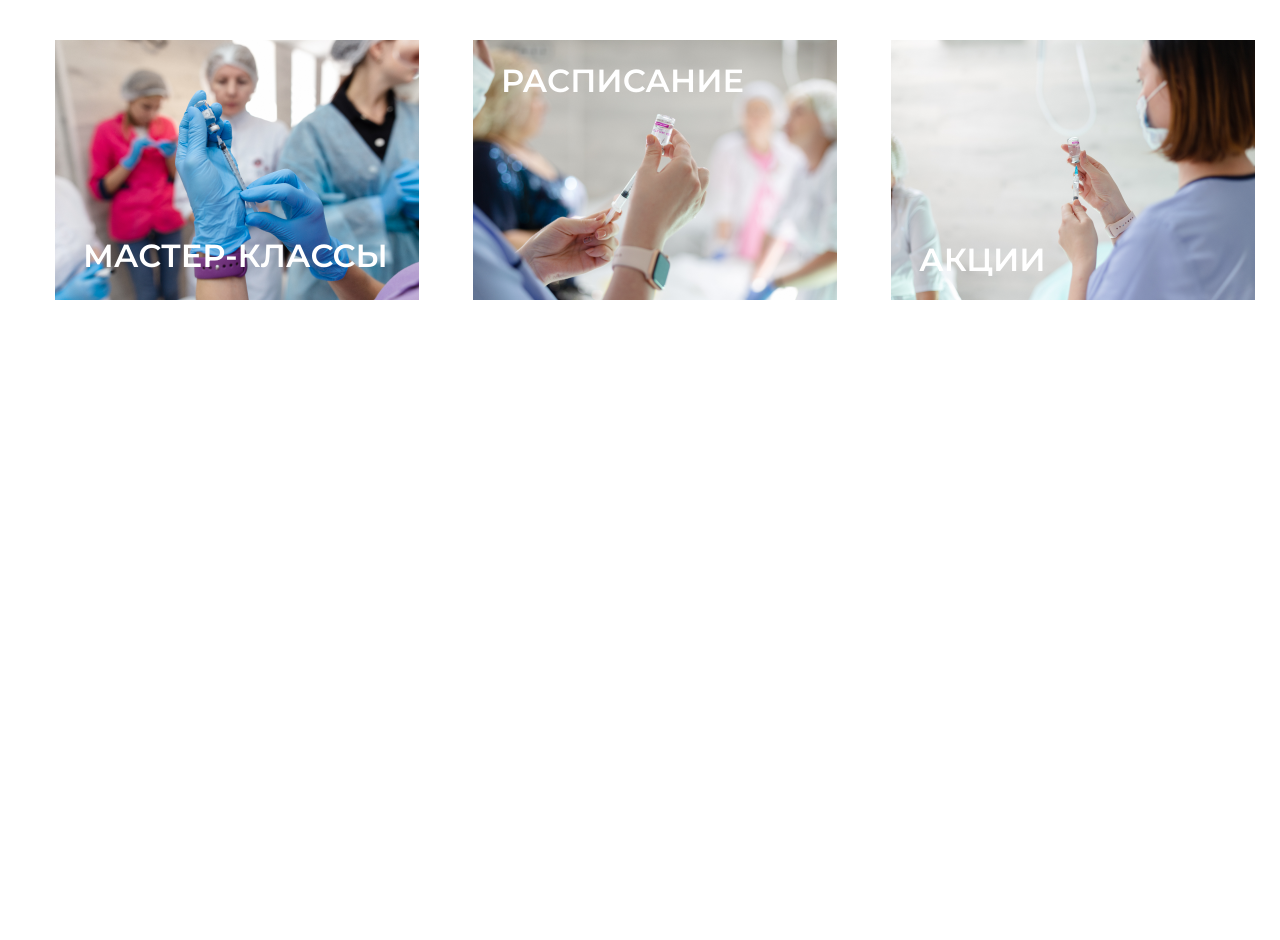
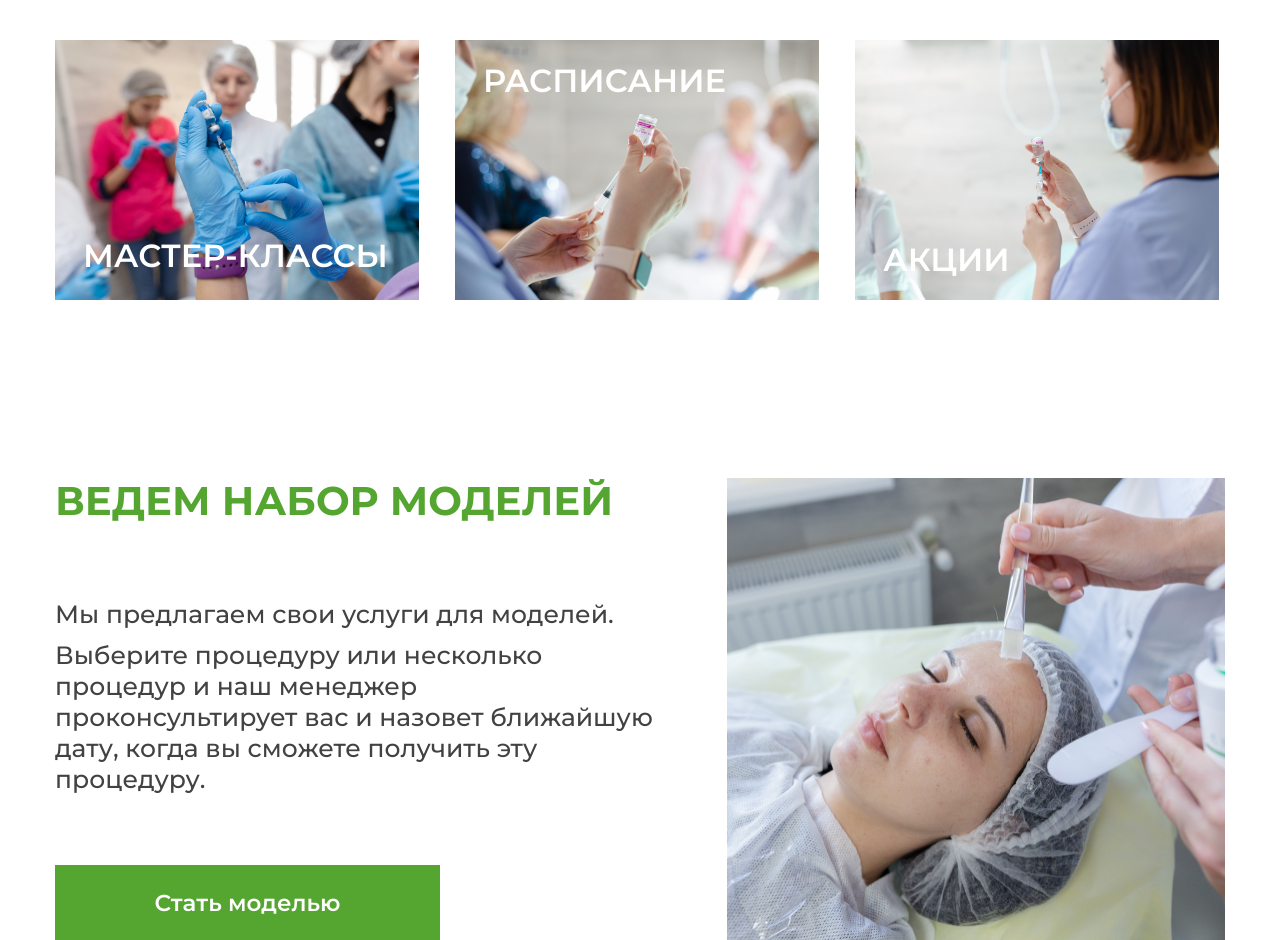
Before and after one commit to AlShchedrov/Valmari, a website built with Parcel: page src/index.html in a window 1280 px wide. Shown: the part 3391-4331 px from the top of the page. Before the commit the page ends 3691 px from the top, so only its background shows below. Built offline with nearby package versions, Linux system fonts and the light colour scheme; files whose address does not match are found by name.

Commit message:
finish section recruit

```diff
--- /dev/null
+++ b/src/assets/sass/recruit.scss
@@ -0,0 +1,45 @@
+.recruit__models {
+    display: flex;
+    justify-content: space-between;
+    width: 100%;
+    margin-top: 178px;
+}
+.recruit__description {
+    margin-right: 74px;
+    h2 {
+        font-family: Montserrat;
+        font-size: 40px;
+        font-weight: 700;
+        line-height: 46px;
+        color: #55A630;
+        margin-bottom: 75px;
+    }
+    p {
+        font-family: 'Montserrat';
+        font-weight: 500;
+        font-size: 25px;
+        line-height: 31px;
+        color: #424242;
+        padding: 10px 0 70px;
+    }
+    span {
+        font-family: 'Montserrat';
+        font-weight: 500;
+        font-size: 25px;
+        line-height: 31px;
+        color: #424242;
+    }
+    a {
+        display: block;
+        font-family: 'Montserrat';
+        font-weight: 600;
+        font-size: 23px;
+        line-height: 26px;
+        color: #FFFFFF;
+        width: 385px;
+        height: 75px;
+        background-color: #55A630;
+        text-align: center;
+        padding: 25px;
+    }
+}
--- a/src/assets/sass/study.scss
+++ b/src/assets/sass/study.scss
@@ -63,7 +63,7 @@
 .study__cards {
     display: grid;
     row-gap: 55px;
-    column-gap: 54px;
+    column-gap: 30px;
 
     .study__card1 {
         grid-row: 1 / 2;
--- a/src/assets/sass/style.scss
+++ b/src/assets/sass/style.scss
@@ -3,6 +3,7 @@
 @import url(/src/assets/sass/courses.scss);
 @import url(/src/assets/sass/about.scss);
 @import url(/src/assets/sass/study.scss);
+@import url(/src/assets/sass/recruit.scss);
 
 * {
     margin: 0;
--- a/src/index.html
+++ b/src/index.html
@@ -214,6 +214,19 @@
                 </div>
             </div>
         </section>
+        <section class="recruit">
+            <div class="content">
+                <div class="recruit__models">
+                    <div class="recruit__description">
+                        <h2>ВЕДЕМ НАБОР МОДЕЛЕЙ</h2>
+                        <span>Мы предлагаем свои услуги для моделей.</span><br>
+                        <p>Выберите процедуру или несколько процедур и наш менеджер проконсультирует вас и назовет ближайшую дату, когда вы сможете получить эту процедуру.</p>
+                        <a href="#">Стать моделью</a>
+                    </div>
+                    <img src="/src/assets/images/recruit/recruit-img.png" alt="recruit">
+                </div>
+            </div>
+        </section>
     </main>
 
 </body>
```
Also changed, not shown: src/assets/images/recruit/recruit-img.png (added).
